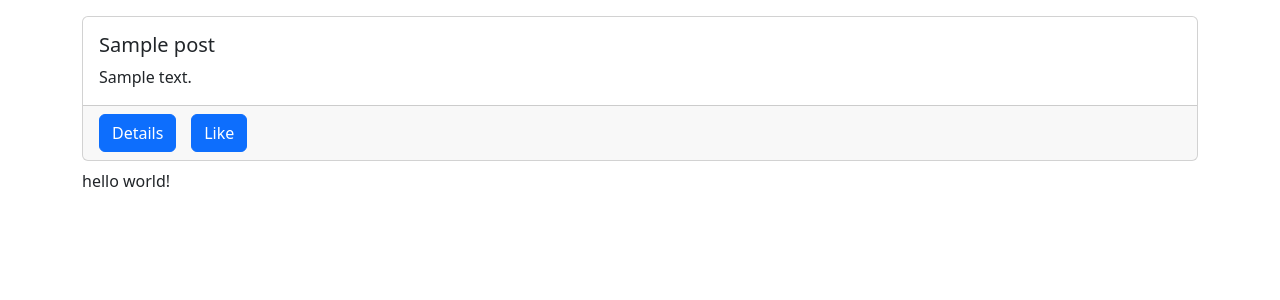
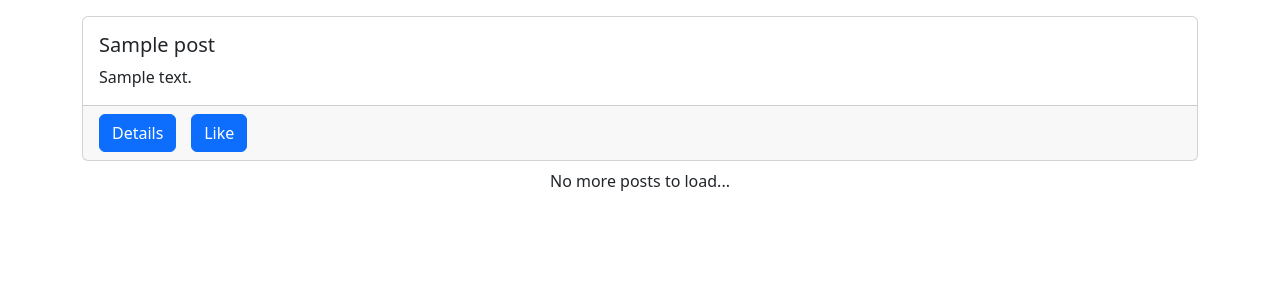
Before and after one commit to Run-J/DjangoForumApp, a Django app: page / in a window 1280 px wide. Shown: the top 300 px of the page. Run offline with Django 4.2, Linux system fonts and the light colour scheme; tables that the repository leaves empty hold one stand-in row (values such as "Sample post").

Commit message:
Loading More Posts with a Button Click.
1: Edit the visible counter in posts/main.js
2: Load another nums of visible posts when click the LoadMore button.
3: Add the click listener.

```diff
--- a/posts/static/posts/main.js
+++ b/posts/static/posts/main.js
@@ -1,27 +1,17 @@
 console.log("Hello Wrold!")
 
-const helloWroldBox = document.getElementById('hello-world');
 const postsBox = document.getElementById('posts-box');
 const spinnerBox = document.getElementById('spinner-box');
-
-// helloWroldBox.innerHTML = 'hello <i><b>world!<b><i>';
+const loadBtn = document.getElementById('load-btn');
+const endBox = document.getElementById('end-box');
 
 
+let visible = 3;
+
+const getData = () => {
     $.ajax({
         type: 'GET',
-    url: '/hello-world/',
-    success: function(response){
-        console.log('success', response.text)
-        helloWroldBox.textContent = response.text;
-    },
-    error: function(error){
-        console.log('error', error)
-    }
-})
-
-$.ajax({
-    type: 'GET',
-    url: '/data/',
+        url: `/data/${visible}/`,
         success: function(response){
             console.log(response)
             const data = response.data  // here is response.data, bcoz the 'data' is returned by load_post_data_view, instead of keyword.
@@ -50,9 +40,27 @@ $.ajax({
                         </div>
                     `
                 });
-        }, 100);
+            }, 200);
+            console.log(response.size)
+            if (response.size === 0) {
+                endBox.textContent = 'No posts added yet...'
+            }
+            else if (response.size <= visible) {
+                loadBtn.classList.add('not-visible')
+                endBox.textContent = 'No more posts to load...'
+            }
         },
         error: function(response) {
             console.log(error)
         }
     })
+}
+
+
+loadBtn.addEventListener('click', ()=>{
+    spinnerBox.classList.remove('not-visible')
+    visible += 3
+    getData()
+})
+
+getData()
--- a/posts/templates/posts/main.html
+++ b/posts/templates/posts/main.html
@@ -15,11 +15,13 @@ posts
     <!-- {% for obj in qs %}
         {{obj.title}} - {{obj.body}} <br>
     {% endfor %} -->
+
+    <div id="posts-box"></div>
     <div id="spinner-box" class="text-center">
         <div class="spinner-border" role="status"></div>
     </div>
-
-    <div id="posts-box"></div>
-    <div id="hello-world"></div>
+    <div class="text-center mb-3" id="end-box">
+        <button class="btn btn-primary" id="load-btn">Load More</button>
+    </div>
 
 {% endblock content %}
--- a/posts/urls.py
+++ b/posts/urls.py
@@ -10,5 +10,5 @@ app_name = 'posts'
 urlpatterns = [
     path('', post_list_and_create, name='main-board'),
     path('hello-world/', hello_world_view, name='hello-world'),
-    path('data/', load_post_data_view, name='posts-data'),
+    path('data/<int:num_posts>/', load_post_data_view, name='posts-data'),
 ]
--- a/posts/views.py
+++ b/posts/views.py
@@ -12,7 +12,12 @@ def post_list_and_create(request):
 def hello_world_view(request):
     return JsonResponse({'text' : 'hello world!'})
 
-def load_post_data_view(request):
+def load_post_data_view(request, num_posts):
+    visible = 3
+    upper = num_posts
+    lower = upper - visible
+    size = Post.objects.all().count()
+
     qs = Post.objects.all()
     data = []
     for obj in qs:
@@ -20,7 +25,8 @@ def load_post_data_view(request):
             'id': obj.id,
             'title': obj.title,
             'body': obj.body,
+            'liked': True if request.user in obj.liked.all() else False,
             'author': obj.author.user.username
         }
         data.append(item)
-    return JsonResponse({'data':data})
+    return JsonResponse({'data':data[lower:upper], 'size': size})
```
Lines whose indentation alone changed are shown as unchanged.
